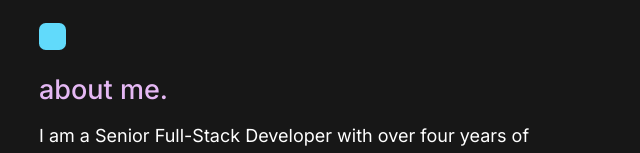
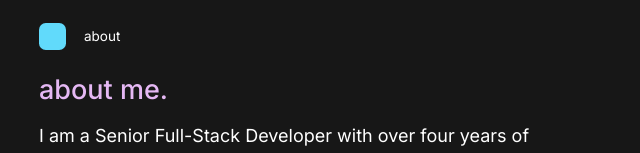
Before and after one commit to harrsh-in/professional-portfolio, a Next.js app: page /about in a window 1280 px wide. Shown: the top 153 px of the page, without its empty margins (319-959 px from the left). Built offline with nearby package versions, Linux system fonts and the light colour scheme.

Commit message:
Added breadcrumbs

```diff
--- /dev/null
+++ b/src/app/not-found.tsx
@@ -0,0 +1,29 @@
+import React from "react";
+
+import { Metadata } from "next";
+import Link from "next/link";
+
+import CommonMetaData from "@/src/constants/metadata";
+
+export const metadata: Metadata = {
+    ...CommonMetaData,
+    title: "404! | Harrsh Patel",
+};
+
+const PageNotFound = () => {
+    return (
+        <div className="flex flex-col items-center justify-center">
+            <h1 className="mt-8 text-9xl">404!</h1>
+            <h1 className="text-5xl">Page not found :(</h1>
+
+            <Link
+                href="/"
+                className="mt-24 text-2xl"
+            >
+                Go back home
+            </Link>
+        </div>
+    );
+};
+
+export default PageNotFound;
--- a/src/components/Breadcrumb.tsx
+++ /dev/null
@@ -1,14 +0,0 @@
-"use client";
-
-import { usePathname } from "next/navigation";
-
-const Breadcrumb = () => {
-    const paths = usePathname();
-    const pathNames = paths.split("/").filter((path) => path);
-
-    console.log(pathNames);
-
-    return <div>Breadcrumb</div>;
-};
-
-export default Breadcrumb;
--- /dev/null
+++ b/src/components/Header/Breadcrumb.tsx
@@ -0,0 +1,38 @@
+"use client";
+
+import Link from "next/link";
+import { usePathname } from "next/navigation";
+
+const Breadcrumb = () => {
+    const paths = usePathname();
+    const pathNames = paths.split("/").filter((path) => path);
+    const lastPath = pathNames.splice(pathNames.length - 1);
+
+    return (
+        <div className="flex gap-2 text-xs">
+            {pathNames.map((path, key) => {
+                return (
+                    <span
+                        key={key}
+                        className="flex gap-2"
+                    >
+                        <Link
+                            href={
+                                "/" +
+                                [...pathNames].splice(0, key + 1).join("/")
+                            }
+                        >
+                            {path}
+                        </Link>
+
+                        <p>/</p>
+                    </span>
+                );
+            })}
+
+            {lastPath}
+        </div>
+    );
+};
+
+export default Breadcrumb;
--- a/src/components/Header/index.tsx
+++ b/src/components/Header/index.tsx
@@ -1,6 +1,8 @@
 "use client";
 import Link from "next/link";
 import { usePathname } from "next/navigation";
+
+import Breadcrumb from "./Breadcrumb";
 
 const NavLinks = {
     home: {
@@ -18,11 +20,15 @@ const Header = () => {
 
     return (
         <header className="sticky top-0 flex h-16 w-full items-center justify-between py-3">
-            <Link href={NavLinks.home.route}>
-                <div className="h-6 w-6 rounded-md bg-[--highlight-color]" />
-            </Link>
+            <div className="flex items-center gap-4">
+                <Link href={NavLinks.home.route}>
+                    <div className="h-6 w-6 rounded-md bg-[--highlight-color]" />
+                </Link>
 
-            {pathname !== NavLinks.about.route ? (
+                <Breadcrumb />
+            </div>
+
+            {pathname === NavLinks.home.route ? (
                 <Link href={NavLinks.about.route}>
                     <div className="flex rounded border border-[--highlight-color] p-2 text-[--text-primary] transition-colors duration-200 hover:bg-[--highlight-color] hover:text-[#171717]">
                         <span className="m-auto text-xs">
```
